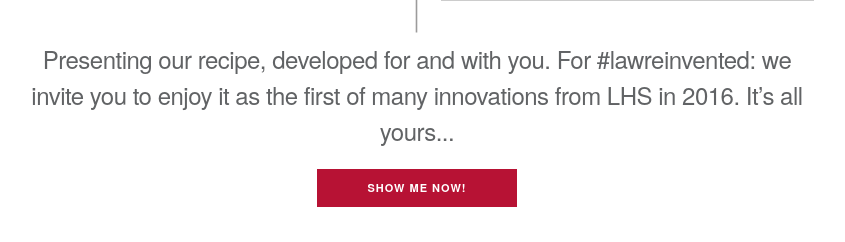
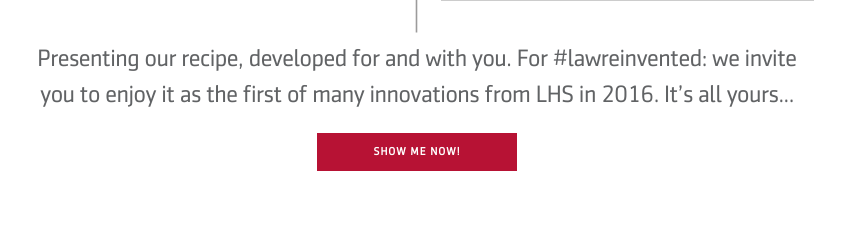
Before and after one commit to markeldigital/lhs-journey, a PHP site: page /home.html in a window 1280 px wide. Shown: the part 2529-2771 px from the top of the page, without its empty margins (223-1068 px from the left). After the commit the page ends 2700 px from the top, so only its background shows below. Run offline with PHP 8.4, Linux system fonts and the light colour scheme.

Commit message:
Add fonts.

```diff
--- a/css/skeleton.css
+++ b/css/skeleton.css
@@ -466,6 +466,10 @@ fieldset {
 fieldset.left legend {
   background-color: #803092;
 }
+fieldset h4 {
+  text-align:center;
+  padding:2rem;
+}
 legend {
   background-color: #009aa6;
   color:white;
@@ -696,6 +700,9 @@ footer>div {
   line-height:2rem;
   padding-bottom:8rem;
 }
+.colour {
+  color:#803092;
+}
 
 /* Larger than mobile */
 @media (min-width: 400px) {}
@@ -736,3 +743,23 @@ footer>div {
 
 /* Larger than Desktop HD */
 @media (min-width: 1200px) {}
+
+
+@import url("//hello.myfonts.net/count/2fbab5");
+
+
+@font-face {
+    font-family: 'SenticoSansDTRegular';
+    src: url('../fonts/2FBAB5_0_0.eot');
+    src: url('../fonts/2FBAB5_0_0.eot?#iefix') format('embedded-opentype'),
+         url('../fonts/2FBAB5_0_0.woff2') format('woff2'),
+         url('../fonts/2FBAB5_0_0.woff') format('woff'),
+         url('../fonts/2FBAB5_0_0.ttf') format('truetype');
+  font-style:   normal;
+  font-weight:  400;
+
+}
+
+body {
+  font-family: SenticoSansDTRegular,"Tahoma",Helvetica,Arial,sans-serif;
+}
--- a/home.html
+++ b/home.html
@@ -119,9 +119,7 @@
         <fieldset class="left">
           <legend><span>Spring 2014: a healthy slug of ‘why not’</span></legend>
           <div>
-            <!--
-            <p><img src="images/what_if.svg" alt="What if?"></p>
-            -->
+            <h4>What if you could buy <span class="colour">legal services</span> like you buy things on Amazon?</h4>
           </div>
         </fieldset>
 
```
Also changed, not shown: fonts/2FBAB5_0_0.ttf (added), fonts/2FBAB5_0_0.woff (added), fonts/2FBAB5_0_0.woff2 (added), images/what_if.svg (deleted), 1 other file.
